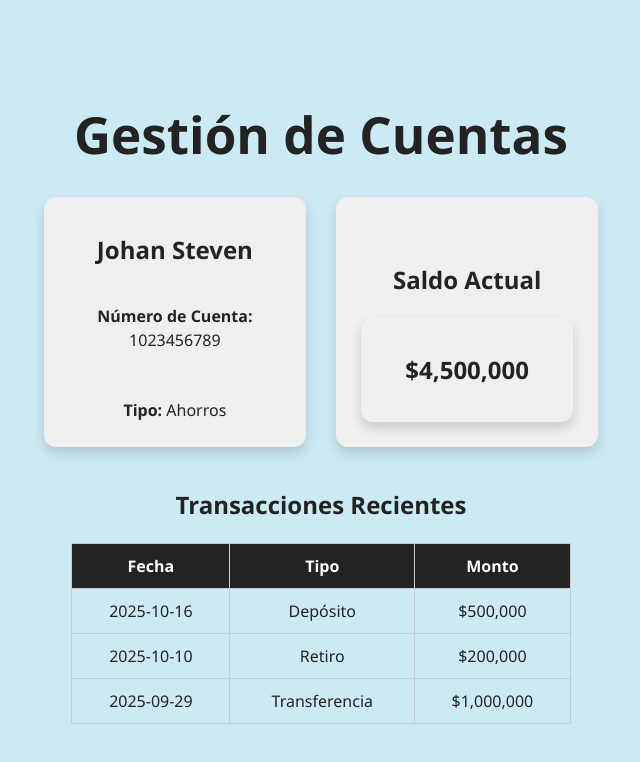
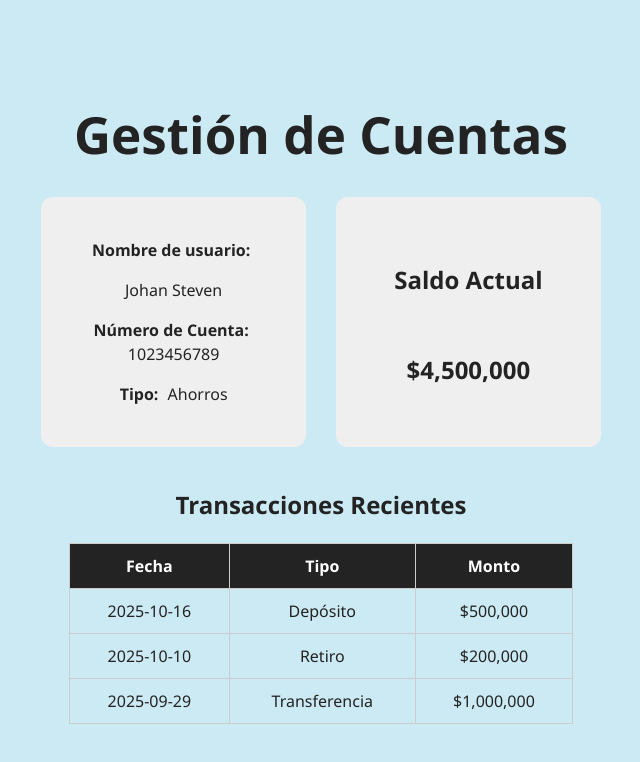
Before and after one commit to Franco-124/Proyecto_Web_Banco, a React (Vite) app: page /accounts in a window 1280 px wide. Shown: the top 762 px of the page, without its empty margins (319-959 px from the left). Built offline with nearby package versions, Linux system fonts and the light colour scheme.

Commit message:
feat: improve account display with enhanced user information layout and styling

```diff
--- a/src/components/Accounts/Accounts.css
+++ b/src/components/Accounts/Accounts.css
@@ -33,7 +33,19 @@ h1 {
 p{
     text-align: center;
     color: var(--color-oscuro);
-    margin-bottom: 30px;
+    margin-bottom: 10px;
+}
+
+.account-card p {
+    margin-bottom: 15px;
+}
+
+.account-info {
+    width: 100%;
+}
+
+.account-card strong {
+    margin-right: 5px;
 }
 
 h2 {
@@ -63,14 +75,12 @@ td {
   width: 100%;
   max-width: 350px;
   height: 250px;
-  box-shadow: 0 6px 12px rgba(0,0,0,0.15);
   text-align: center;
   box-sizing: border-box;
   display: flex;
   flex-direction: column;
   justify-content: center;
   align-items: center;
-  transition: transform 0.3s ease, box-shadow 0.3s ease;
 }
 
 
--- a/src/components/Accounts/Accounts.jsx
+++ b/src/components/Accounts/Accounts.jsx
@@ -19,9 +19,12 @@ function Accounts(){
             <h1>Gestión de Cuentas</h1>
             <div className="cards-container">
                 <div className="account-card">
-                    <h2>{usuario.nombre}</h2>
+                    <div className="account-info">
+                    <p><strong>Nombre de usuario:</strong></p>
+                    <p>{usuario.nombre}</p>
                     <p><strong>Número de Cuenta:</strong> {usuario.numeroCuenta}</p>
                     <p><strong>Tipo:</strong> {usuario.tipoCuenta}</p>
+                    </div>
                 </div>
 
                 <div className="saldo-actual">
```
